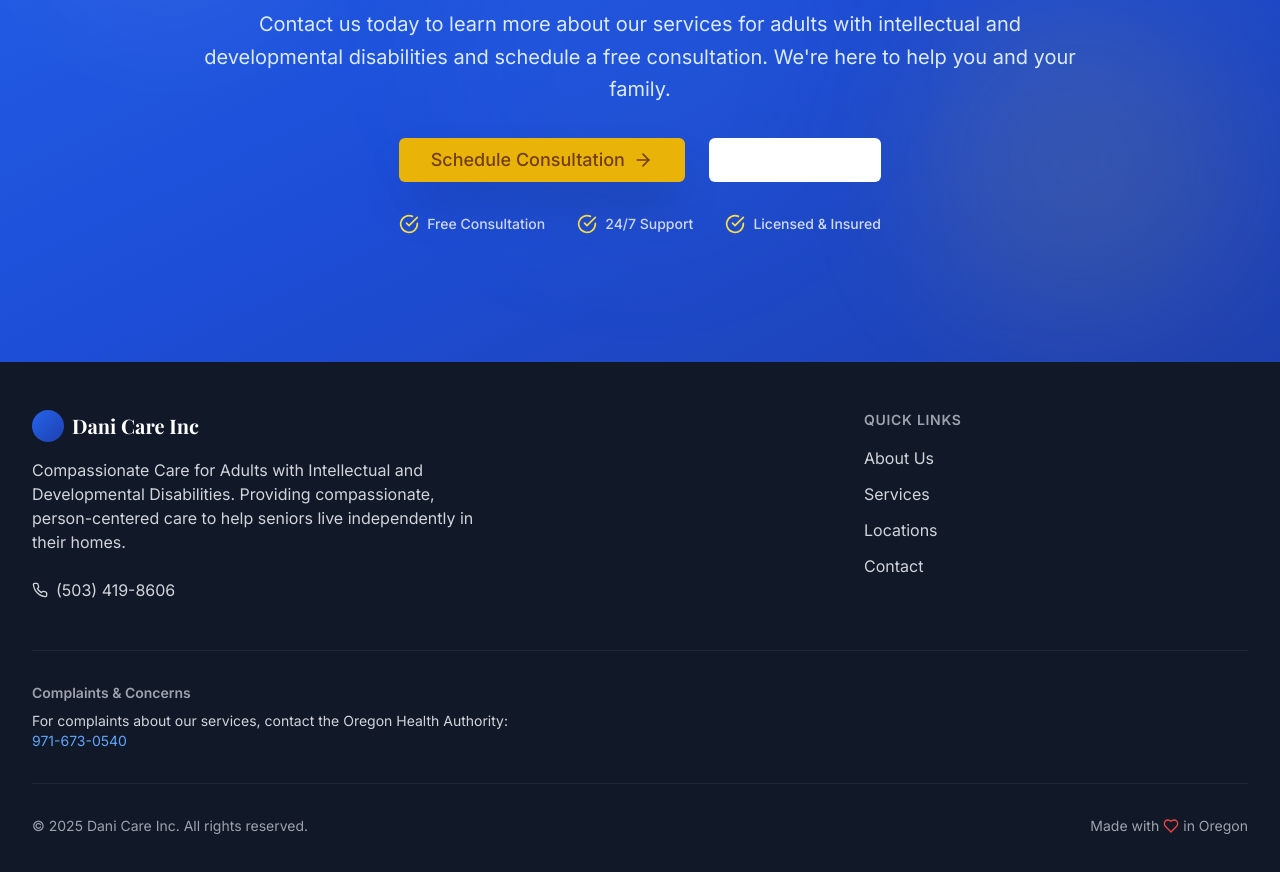
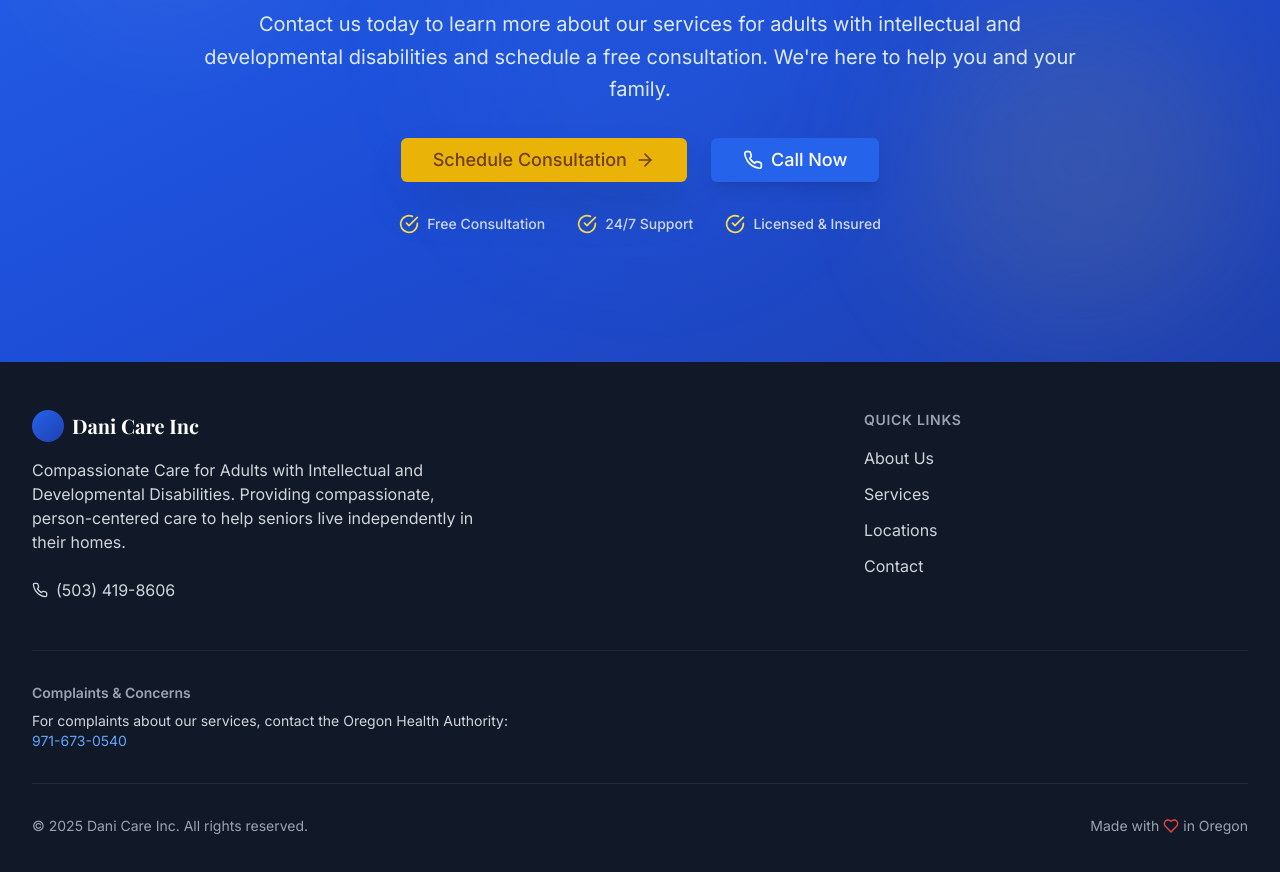
Before and after one commit to MulualemBerhanu/danicare-website, a Next.js app: page / in a window 1280 px wide. Shown: the part 4620-5492 px from the top of the page. Built offline with nearby package versions, Linux system fonts and the light colour scheme; no server answers; a web font is replaced by a local one.

Commit message:
Update Call Now button to use dani variant for consistent hover colors
- Change Call Now button from outline variant to dani variant
- Now has blue default color with yellow hover effect
- Maintains scale animation and backdrop blur effects
- Consistent with other primary action buttons

```diff
--- a/src/app/page.tsx
+++ b/src/app/page.tsx
@@ -750,10 +750,10 @@ export default function HomePage() {
                 </Link>
               </Button>
               <Button
-                variant="outline"
+                variant="dani"
                 size="lg"
                 asChild
-                className="text-lg px-8 py-4 border-2 border-white/30 text-white hover:bg-white hover:text-dani-600 backdrop-blur-sm transition-all duration-300 transform hover:scale-105"
+                className="text-lg px-8 py-4 backdrop-blur-sm transition-all duration-300 transform hover:scale-105"
               >
                 <Link href={`tel:${siteData.branches[0].phone}`}>
                   <Phone className="mr-2 h-5 w-5" />
```
